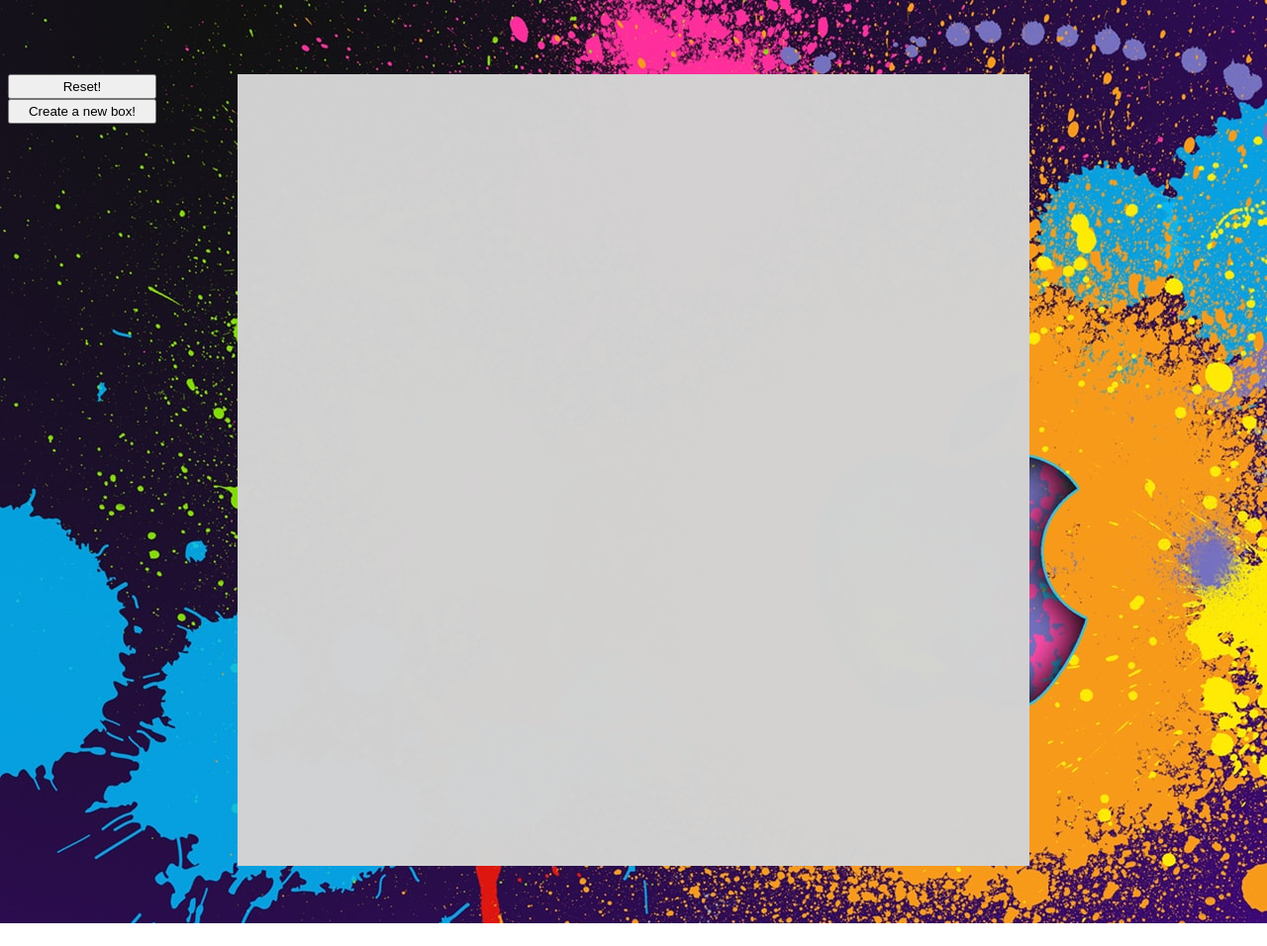
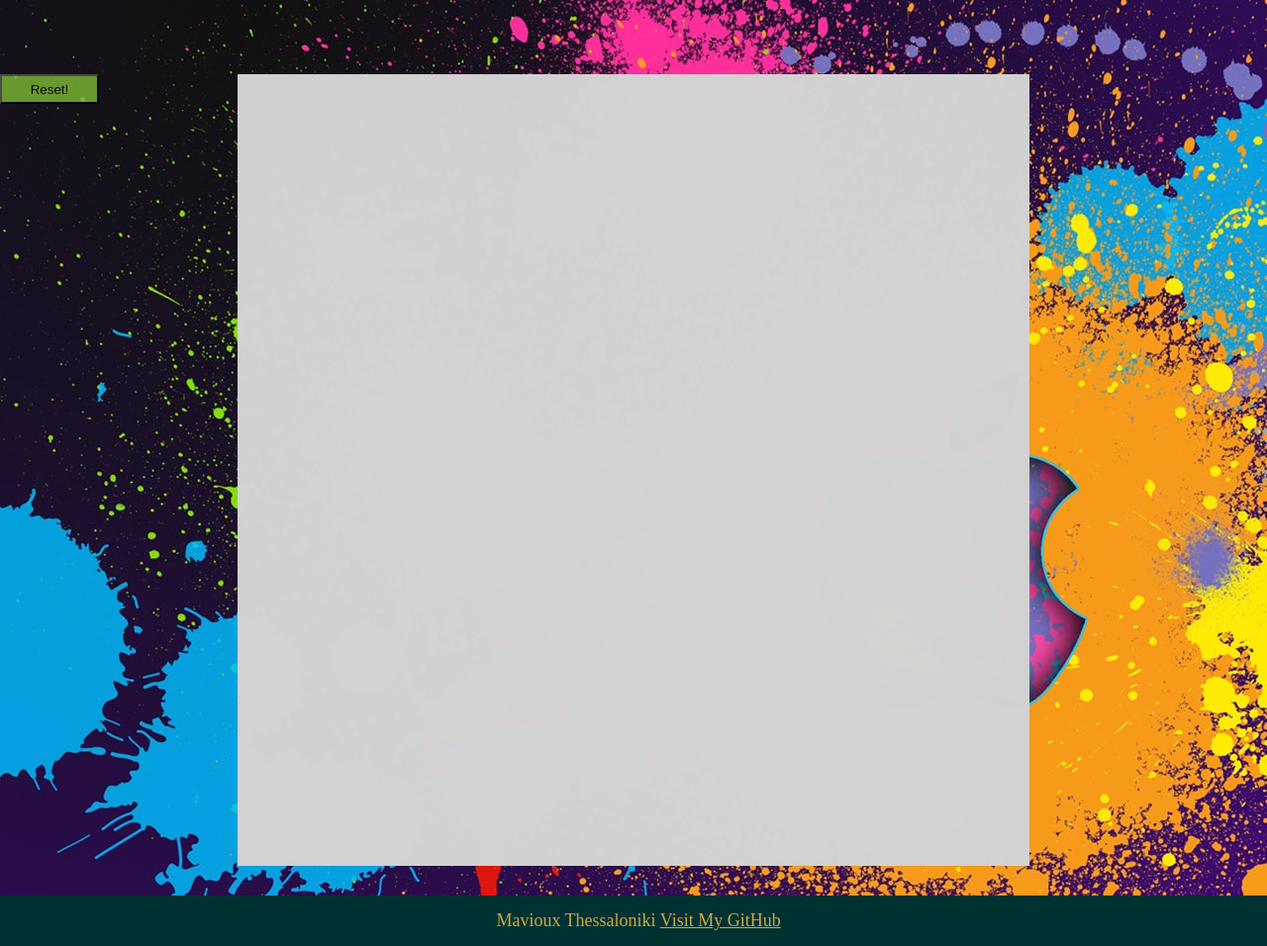
Before and after one commit to Mavioux/mavioux.github.io, a plain HTML site: page index.html in a window 1280 px wide. Shown: the whole page at 99% size. Before the commit the page ends 933 px from the top, so only its background shows below. Drawn offline with Linux system fonts and the light colour scheme.

Commit message:
Add files via upload

```diff
--- a/index.html
+++ b/index.html
@@ -12,12 +12,16 @@
 
 	</div>
 
-	<div class="reset-button">
+	<div class="reset-button-cont">
 	<button class="reset-button" type="button">Reset!</button>
 	</div>
 
-	<div class="set-button">
+	<div class="set-button-cont">
 	  <button class="set-button" type="button">Create a new box!</button>
+	</div>
+
+	<div class="footer">
+	  Mavioux Thessaloniki <a href="https://github.com/Mavioux" target="_blank">Visit My GitHub</a>
 	</div>
 </body>
 
--- a/style.css
+++ b/style.css
@@ -24,18 +24,42 @@
 
 .reset-button {
 	position: relative;
-	height: 25px;
-	width: 150px;
-	top: -400px;
+	height: 30px;
+	width: 100px;
+	top: -800px;
+	background-color: rgb(120, 176, 50);
+	opacity: 0.85;
 }
 
 .set-button {
+	display: none;
 	position: relative;
 	height: 25px;
 	width: 150px;
-	top: -400px;
+	top: -355px;
 }
 
+.footer {
+	font-size: 18px;
+	display: inline-block;
+	position: relative;
+	width: 98.45%;
+	background-color: rgb(0, 50, 50);
+	margin: auto;
+	color: rgb(200, 170, 70);
+	text-align: center;
+	vertical-align: middle;
+	padding: 15px;
+	margin-bottom: 0px;
+}
+a {
+	color: rgb(200, 170, 70);
+}
+
+
 body {
-	background-image: url("./apple-min.jpg")
+	width:100%;
+	background-image: url("./apple-min.jpg");
+	padding: 0;
+	margin: 0;
 }
```
